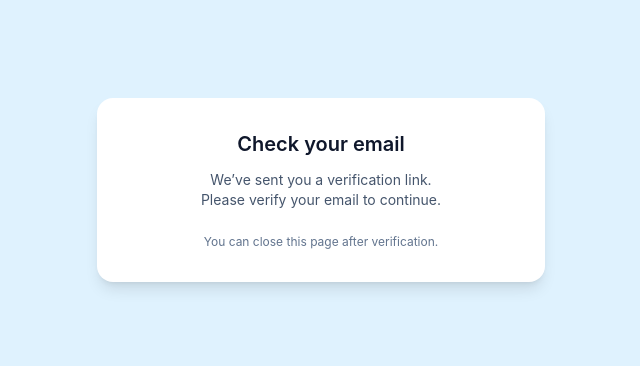
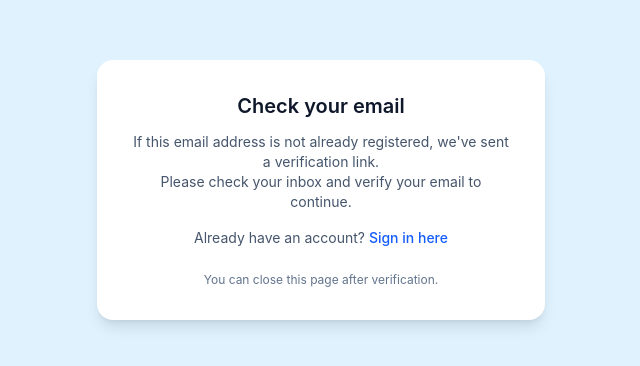
Before and after one commit to azka911/heatwatch, a Next.js app in the folder heatwatch/: page /auth/check-email in a window 1280 px wide. Shown: the part 210-576 px from the top of the page, without its empty margins (319-959 px from the left). Built offline with nearby package versions, Linux system fonts and the light colour scheme; no server answers.

Commit message:
Update check-email page message for existing emails

```diff
--- a/heatwatch/src/app/auth/check-email/page.tsx
+++ b/heatwatch/src/app/auth/check-email/page.tsx
@@ -6,10 +6,15 @@ export default function CheckEmailPage() {
           Check your email
         </h1>
         <p className="mt-3 text-sm text-slate-600">
-          We’ve sent you a verification link.<br />
-          Please verify your email to continue.
+          If this email address is not already registered, we've sent a verification link.<br />
+          Please check your inbox and verify your email to continue.
         </p>
-
+        <p className="mt-4 text-sm text-slate-600">
+          Already have an account?{" "}
+          <a href="/login" className="font-medium text-blue-600 hover:underline">
+            Sign in here
+          </a>
+        </p>
         <p className="mt-6 text-xs text-slate-500">
           You can close this page after verification.
         </p>
```
